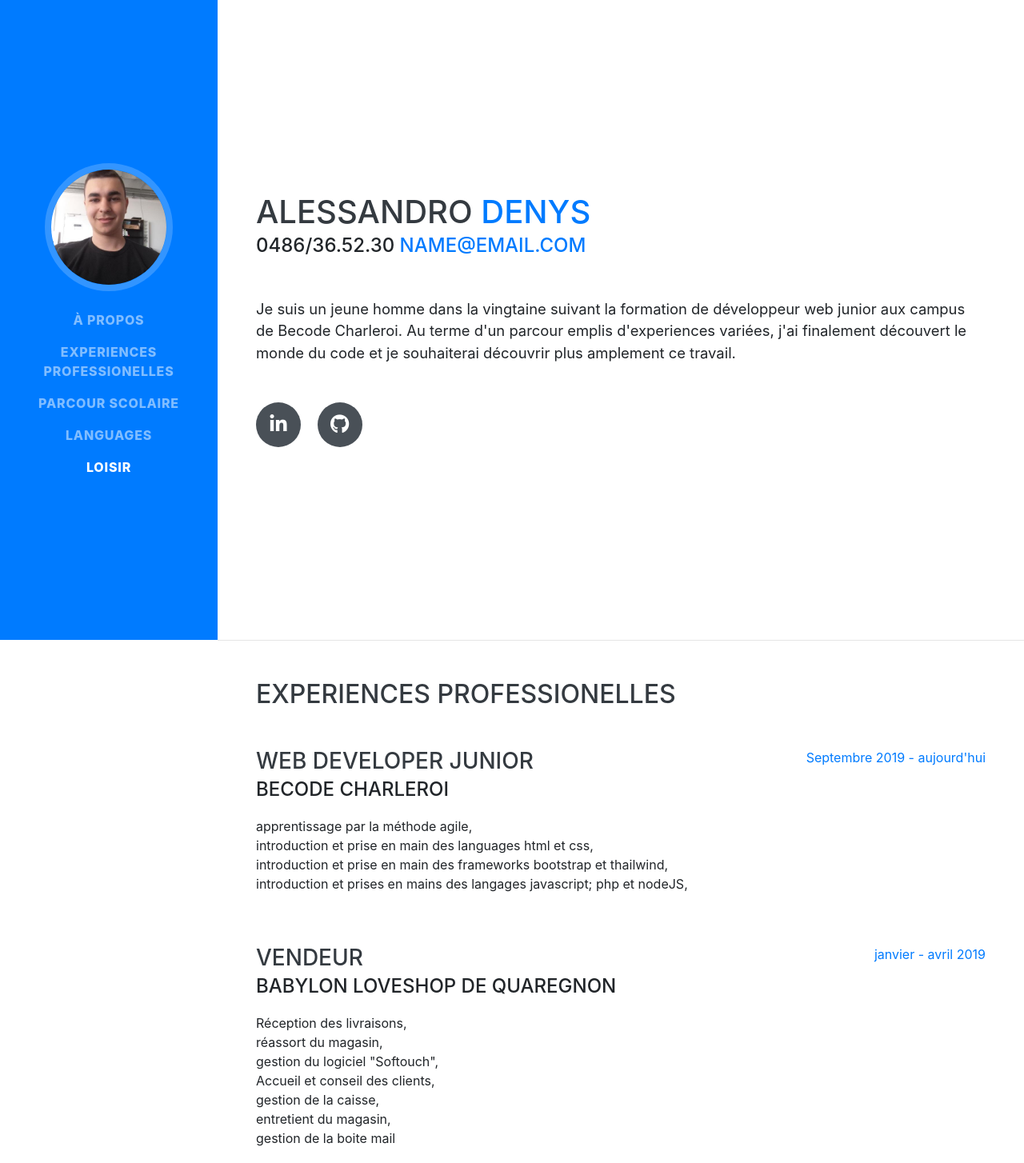
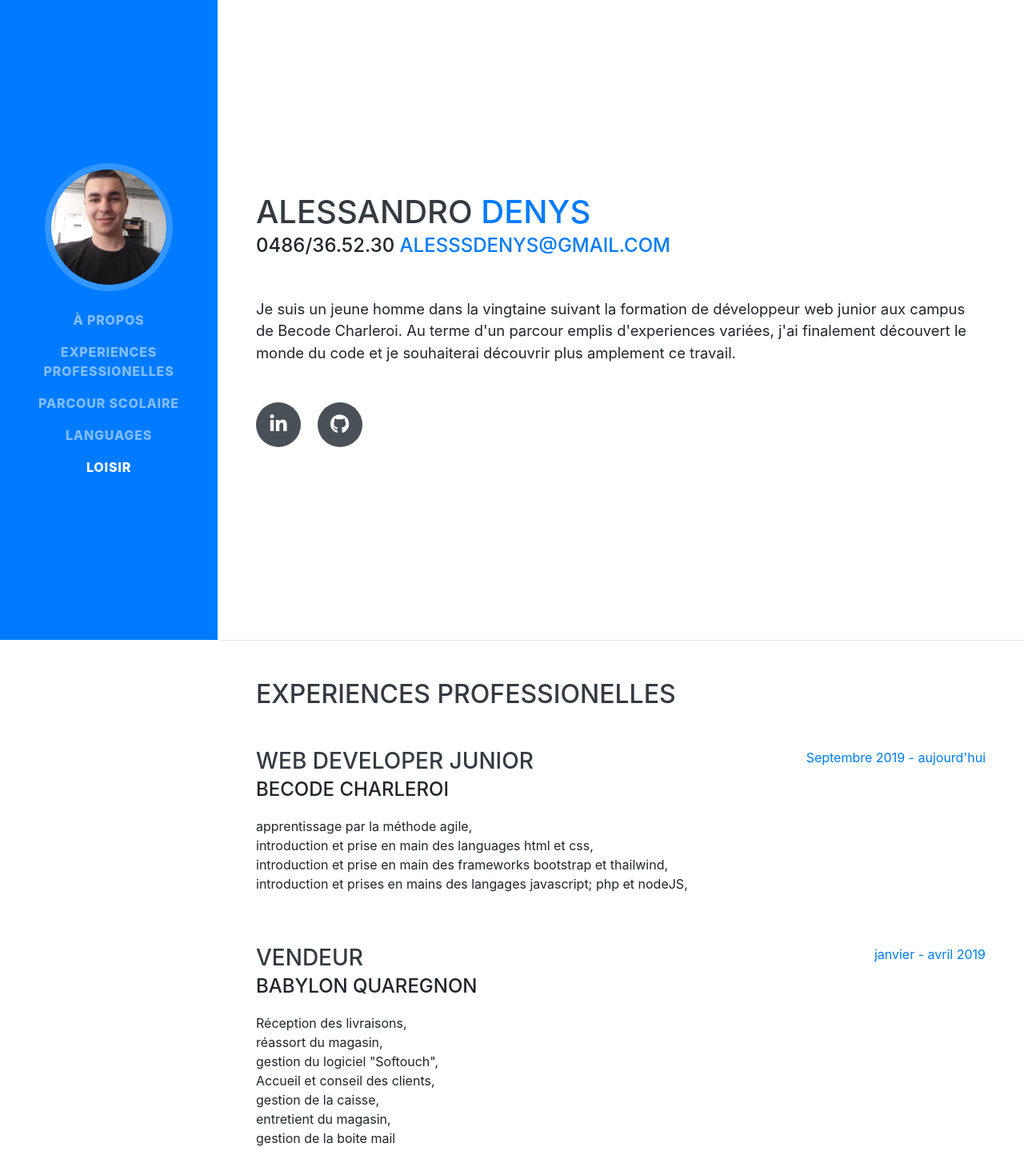
Before and after one commit to alessdenys/C.V, a website with bundled scripts: page index.html in a window 1280 px wide. Shown: the top 1454 px of the page at 80% size. Built offline with nearby package versions, Linux system fonts and the light colour scheme; a web font is replaced by a local one.

Commit message:
07/01/2020 14H05

```diff
--- a/index.html
+++ b/index.html
@@ -64,7 +64,7 @@
           <span class="text-primary">Denys</span>
         </h1>
         <div class="subheading mb-5">0486/36.52.30
-          <a href="mailto:name@email.com">name@email.com</a>
+          <a href="mailto:name@email.com">alesssdenys@gmail.com</a>
         </div>
         <p class="lead mb-5">
           Je suis un jeune homme dans la vingtaine suivant la formation de développeur web junior aux campus de Becode Charleroi.
@@ -107,7 +107,7 @@
         <div class="resume-item d-flex flex-column flex-md-row justify-content-between mb-5">
           <div class="resume-content">
             <h3 class="mb-0">vendeur</h3>
-            <div class="subheading mb-3">babylon loveshop de Quaregnon</div>
+            <div class="subheading mb-3">babylon Quaregnon</div>
             <p>
               Réception des livraisons, <br>
               réassort du magasin,<br>
```
